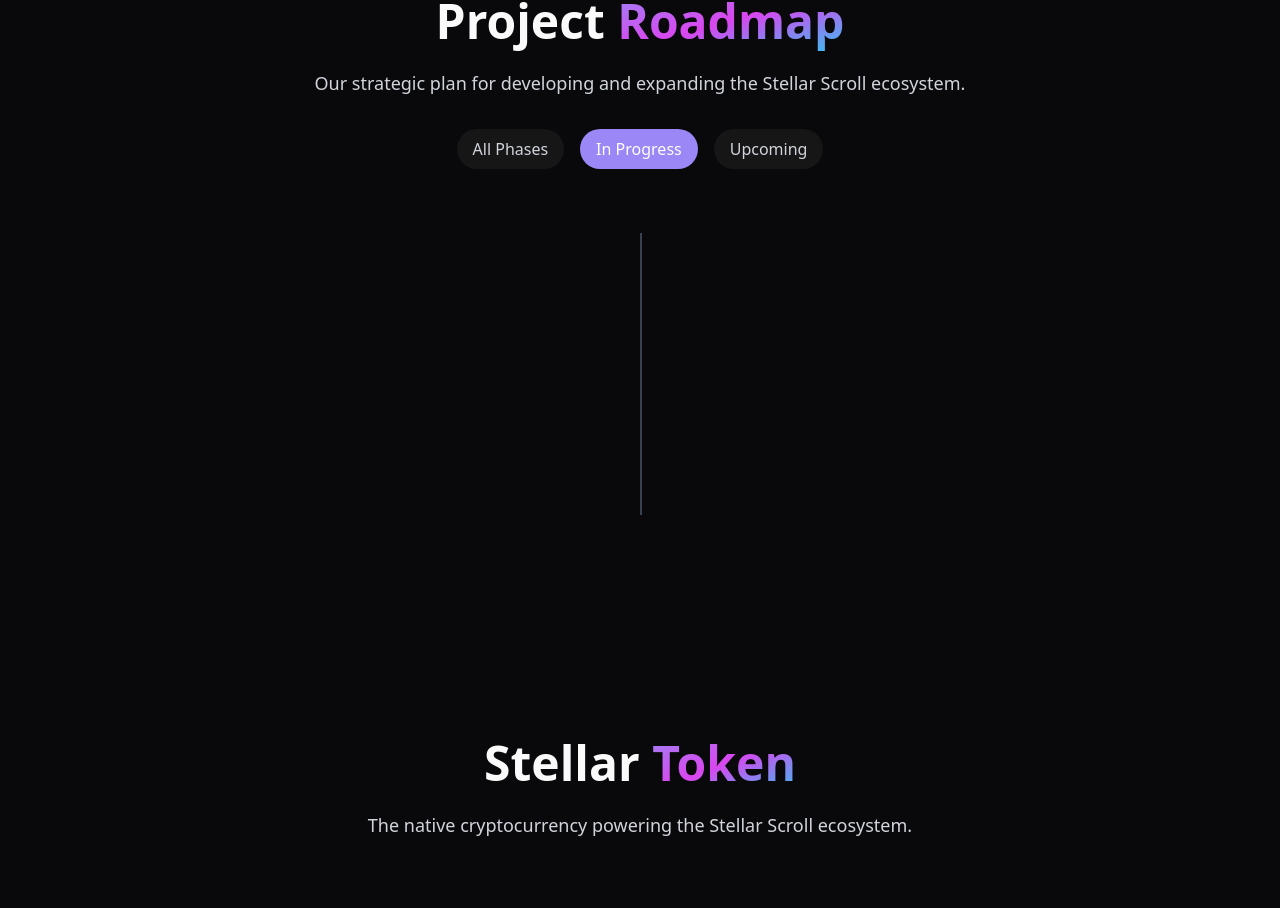
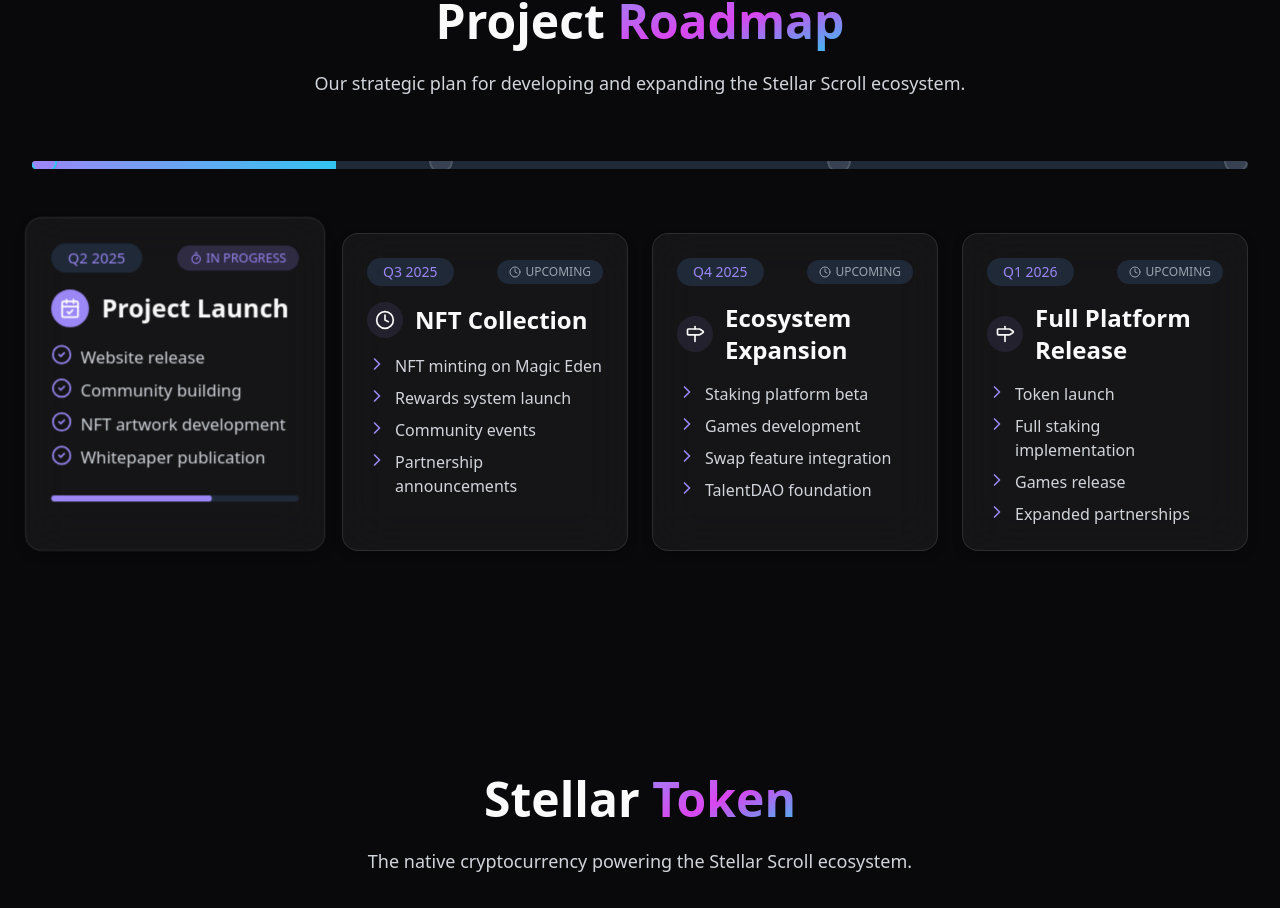
Before and after one commit to ChethaniSaumya/stellar-scroll-rewards, a React (Vite) app: page / in a window 1280 px wide. Shown: the part 3275-4183 px from the top of the page. Built offline with nearby package versions, Linux system fonts and the light colour scheme.

Commit message:
Refactor: Remove stage buttons and redesign
Removed the stage buttons and implemented a different design for the roadmap section.

```diff
--- a/src/components/sections/RoadmapSection.tsx
+++ b/src/components/sections/RoadmapSection.tsx
@@ -1,10 +1,12 @@
 
-import { useState } from 'react';
+import { useState, useEffect } from 'react';
 import {
   ChevronRight,
   Clock,
   CalendarCheck,
-  Milestone
+  Milestone,
+  CheckCircle2,
+  Timer
 } from 'lucide-react';
 import {
   Accordion,
@@ -12,6 +14,7 @@ import {
   AccordionItem,
   AccordionTrigger,
 } from "@/components/ui/accordion";
+import { cn } from "@/lib/utils";
 
 const roadmapItems = [
   {
@@ -65,11 +68,21 @@ const roadmapItems = [
 ];
 
 const RoadmapSection = () => {
-  const [activeTab, setActiveTab] = useState<string>("in-progress");
+  const [activeIndex, setActiveIndex] = useState<number | null>(null);
 
-  const filteredItems = activeTab === "all"
-    ? roadmapItems
-    : roadmapItems.filter(item => item.status === activeTab);
+  // Automatically cycle through roadmap items
+  useEffect(() => {
+    const interval = setInterval(() => {
+      setActiveIndex((prev) => {
+        if (prev === null || prev >= roadmapItems.length - 1) {
+          return 0;
+        }
+        return prev + 1;
+      });
+    }, 5000);
+
+    return () => clearInterval(interval);
+  }, []);
 
   return (
     <section id="roadmap" className="section-padding overflow-hidden">
@@ -81,68 +94,78 @@ const RoadmapSection = () => {
           <p className="text-lg text-gray-300 max-w-3xl mx-auto">
             Our strategic plan for developing and expanding the Stellar Scroll ecosystem.
           </p>
+        </div>
 
-          {/* Roadmap Filter Tabs */}
-          <div className="flex justify-center items-center mt-8 gap-4">
+        {/* Desktop Interactive Timeline View */}
+        <div className="hidden md:block">
+          {/* Timeline Bar */}
+          <div className="relative h-2 bg-gray-800 rounded-full mb-16 overflow-hidden">
+            <div className="absolute left-0 h-full bg-gradient-to-r from-stellar-purple to-stellar-blue transition-all duration-700 ease-in-out"
+              style={{ width: `${((activeIndex !== null ? activeIndex : 0) + 1) * (100 / roadmapItems.length)}%` }} />
+
+            {/* Timeline Points */}
+            <div className="flex justify-between absolute w-full -top-2">
+              {roadmapItems.map((_, index) => (
                 <button
-              onClick={() => setActiveTab("all")}
-              className={`px-4 py-2 rounded-full transition-all ${
-                activeTab === "all"
-                  ? "bg-stellar-purple text-white"
-                  : "bg-white/5 text-gray-300 hover:bg-white/10"
-              }`}
+                  key={index}
+                  onClick={() => setActiveIndex(index)}
+                  className={cn(
+                    "w-6 h-6 rounded-full transition-all duration-300 border-2 -mt-1 shadow relative z-10",
+                    index <= (activeIndex ?? -1)
+                      ? "bg-stellar-purple border-stellar-blue scale-110"
+                      : "bg-gray-700 border-gray-600 hover:bg-gray-600"
+                  )}
                 >
-              All Phases
+                  {index === (activeIndex ?? -1) && (
+                    <span className="absolute inset-0 rounded-full animate-ping bg-stellar-purple/50" />
+                  )}
                 </button>
-            <button
-              onClick={() => setActiveTab("in-progress")}
-              className={`px-4 py-2 rounded-full transition-all ${
-                activeTab === "in-progress"
-                  ? "bg-stellar-purple text-white"
-                  : "bg-white/5 text-gray-300 hover:bg-white/10"
-              }`}
-            >
-              In Progress
-            </button>
-            <button
-              onClick={() => setActiveTab("upcoming")}
-              className={`px-4 py-2 rounded-full transition-all ${
-                activeTab === "upcoming"
-                  ? "bg-stellar-purple text-white"
-                  : "bg-white/5 text-gray-300 hover:bg-white/10"
-              }`}
-            >
-              Upcoming
-            </button>
+              ))}
             </div>
           </div>
 
-        {/* Desktop Timeline View */}
-        <div className="hidden md:block relative">
-          <div className="absolute left-1/2 top-0 bottom-0 w-0.5 bg-gray-700" />
-
-          <div className="space-y-24 relative">
-            {filteredItems.map((item, index) => (
-              <div key={index} className="relative animate-fade-in" style={{ animationDelay: `${index * 150}ms` }}>
-                <div className="absolute left-1/2 top-0 w-5 h-5 rounded-full bg-stellar-purple transform -translate-x-1/2 z-10 shadow-[0_0_15px_rgba(155,135,245,0.7)]" />
-
-                <div className={`md:w-1/2 transition-all duration-500 hover:translate-y-[-5px] ${index % 2 === 0 ? 'md:pr-12 md:ml-auto' : 'md:pl-12'}`}>
-                  <div className="glass-morphism p-8 rounded-2xl border border-stellar-purple/20 group hover:border-stellar-purple/50 transition-all duration-300">
+          {/* Timeline Cards */}
+          <div className="grid grid-cols-1 md:grid-cols-2 lg:grid-cols-4 gap-6">
+            {roadmapItems.map((item, index) => (
+              <div
+                key={index}
+                className={cn(
+                  "glass-morphism group p-6 rounded-2xl transition-all duration-500 border overflow-hidden",
+                  index === activeIndex
+                    ? "border-stellar-purple/50 scale-105 shadow-[0_0_20px_rgba(155,135,245,0.3)] -translate-y-2"
+                    : "border-stellar-purple/20 hover:border-stellar-purple/30 hover:-translate-y-1"
+                )}
+                onClick={() => setActiveIndex(index)}
+              >
                 <div className="flex justify-between items-center mb-4">
                   <div className="inline-block px-4 py-1 rounded-full bg-gray-800 text-stellar-purple font-medium text-sm">
                     {item.quarter}
                   </div>
-                      <div className={`text-xs uppercase font-medium px-3 py-1 rounded-full ${
+                  <div className={cn(
+                    "flex items-center text-xs uppercase font-medium px-3 py-1 rounded-full",
                     item.status === "in-progress"
                       ? "bg-stellar-purple/20 text-stellar-purple"
                       : "bg-gray-800 text-gray-400"
-                      }`}>
-                        {item.status === "in-progress" ? "In Progress" : "Upcoming"}
+                  )}>
+                    {item.status === "in-progress" ? (
+                      <>
+                        <Timer className="h-3 w-3 mr-1 animate-pulse" />
+                        In Progress
+                      </>
+                    ) : (
+                      <>
+                        <Clock className="h-3 w-3 mr-1" />
+                        Upcoming
+                      </>
+                    )}
                   </div>
                 </div>
 
                 <div className="flex items-center gap-3 mb-4">
-                      <div className="bg-stellar-purple/10 p-2 rounded-full">
+                  <div className={cn(
+                    "p-2 rounded-full transition-all duration-300",
+                    index === activeIndex ? "bg-stellar-purple text-white" : "bg-stellar-purple/10"
+                  )}>
                     {item.icon}
                   </div>
                   <h3 className="text-2xl font-bold">{item.title}</h3>
@@ -151,13 +174,22 @@ const RoadmapSection = () => {
                 <ul className="space-y-2">
                   {item.items.map((listItem, i) => (
                     <li key={i} className="flex items-start group-hover:translate-x-1 transition-transform duration-300 delay-75">
+                      {item.status === "in-progress" ? (
+                        <CheckCircle2 className="text-stellar-purple mr-2 h-5 w-5 flex-shrink-0" />
+                      ) : (
                         <ChevronRight className="text-stellar-purple mr-2 h-5 w-5 flex-shrink-0" />
+                      )}
                       <span className="text-gray-300">{listItem}</span>
                     </li>
                   ))}
                 </ul>
+
+                {/* Progress indicator for in-progress items */}
+                {item.status === "in-progress" && (
+                  <div className="mt-6 w-full bg-gray-800 h-1.5 rounded-full overflow-hidden">
+                    <div className="h-full bg-stellar-purple w-[65%] rounded-full" />
                   </div>
-                </div>
+                )}
               </div>
             ))}
           </div>
@@ -166,15 +198,21 @@ const RoadmapSection = () => {
         {/* Mobile Accordion View */}
         <div className="md:hidden">
           <Accordion type="single" collapsible className="w-full space-y-4">
-            {filteredItems.map((item, index) => (
+            {roadmapItems.map((item, index) => (
               <AccordionItem
                 key={index}
                 value={`item-${index}`}
-                className="border-stellar-purple/20 glass-morphism rounded-xl overflow-hidden"
+                className={cn(
+                  "border-stellar-purple/20 glass-morphism rounded-xl overflow-hidden",
+                  item.status === "in-progress" ? "border-l-4 border-l-stellar-purple" : ""
+                )}
               >
                 <AccordionTrigger className="px-4 hover:no-underline">
                   <div className="flex items-center gap-3 text-left">
-                    <div className="bg-stellar-purple/10 p-2 rounded-full">
+                    <div className={cn(
+                      "p-2 rounded-full",
+                      item.status === "in-progress" ? "bg-stellar-purple/20" : "bg-gray-800"
+                    )}>
                       {item.icon}
                     </div>
                     <div>
@@ -184,14 +222,44 @@ const RoadmapSection = () => {
                   </div>
                 </AccordionTrigger>
                 <AccordionContent className="px-4 pb-4">
+                  <div className={cn(
+                    "mb-4 text-xs uppercase font-medium px-3 py-1 rounded-full inline-flex items-center",
+                    item.status === "in-progress"
+                      ? "bg-stellar-purple/20 text-stellar-purple"
+                      : "bg-gray-800 text-gray-400"
+                  )}>
+                    {item.status === "in-progress" ? (
+                      <>
+                        <Timer className="h-3 w-3 mr-1 animate-pulse" />
+                        In Progress
+                      </>
+                    ) : (
+                      <>
+                        <Clock className="h-3 w-3 mr-1" />
+                        Upcoming
+                      </>
+                    )}
+                  </div>
+
                   <ul className="space-y-2">
                     {item.items.map((listItem, i) => (
                       <li key={i} className="flex items-start">
+                        {item.status === "in-progress" ? (
+                          <CheckCircle2 className="text-stellar-purple mr-2 h-5 w-5 flex-shrink-0" />
+                        ) : (
                           <ChevronRight className="text-stellar-purple mr-2 h-5 w-5 flex-shrink-0" />
+                        )}
                         <span className="text-gray-300">{listItem}</span>
                       </li>
                     ))}
                   </ul>
+
+                  {/* Progress indicator for in-progress items */}
+                  {item.status === "in-progress" && (
+                    <div className="mt-6 w-full bg-gray-800 h-1.5 rounded-full overflow-hidden">
+                      <div className="h-full bg-stellar-purple w-[65%] rounded-full" />
+                    </div>
+                  )}
                 </AccordionContent>
               </AccordionItem>
             ))}
```
Lines whose indentation alone changed are shown as unchanged.
